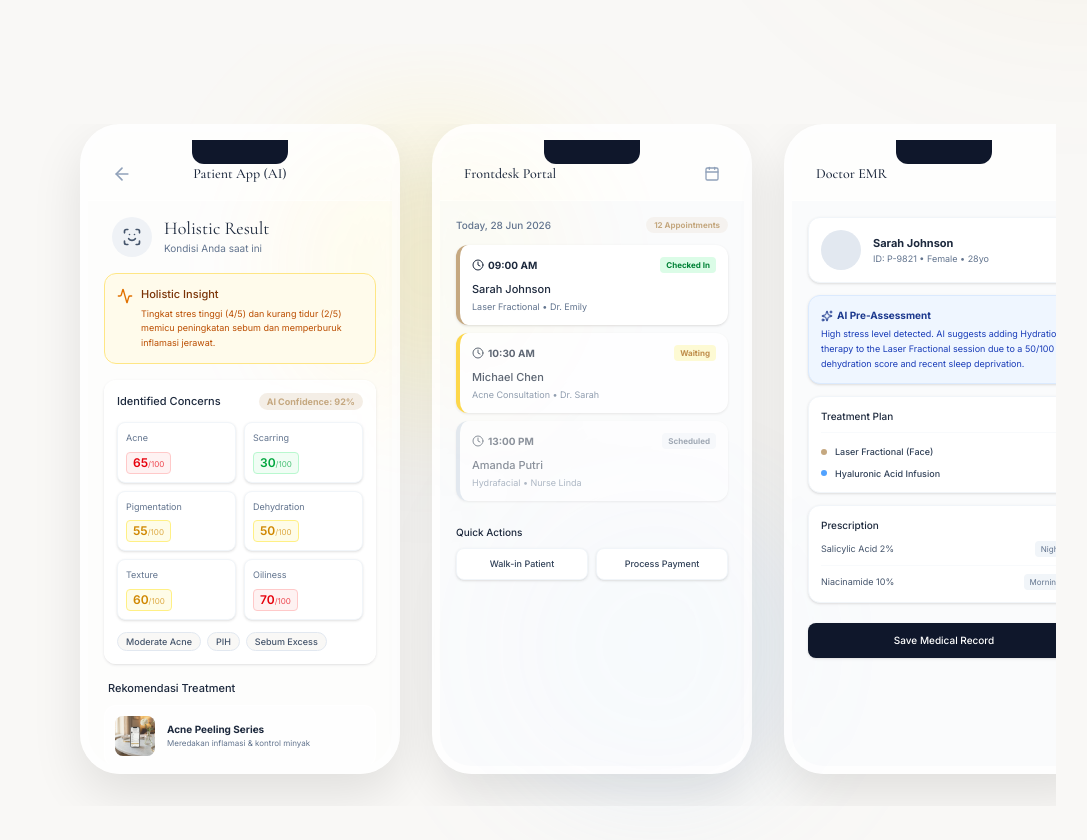
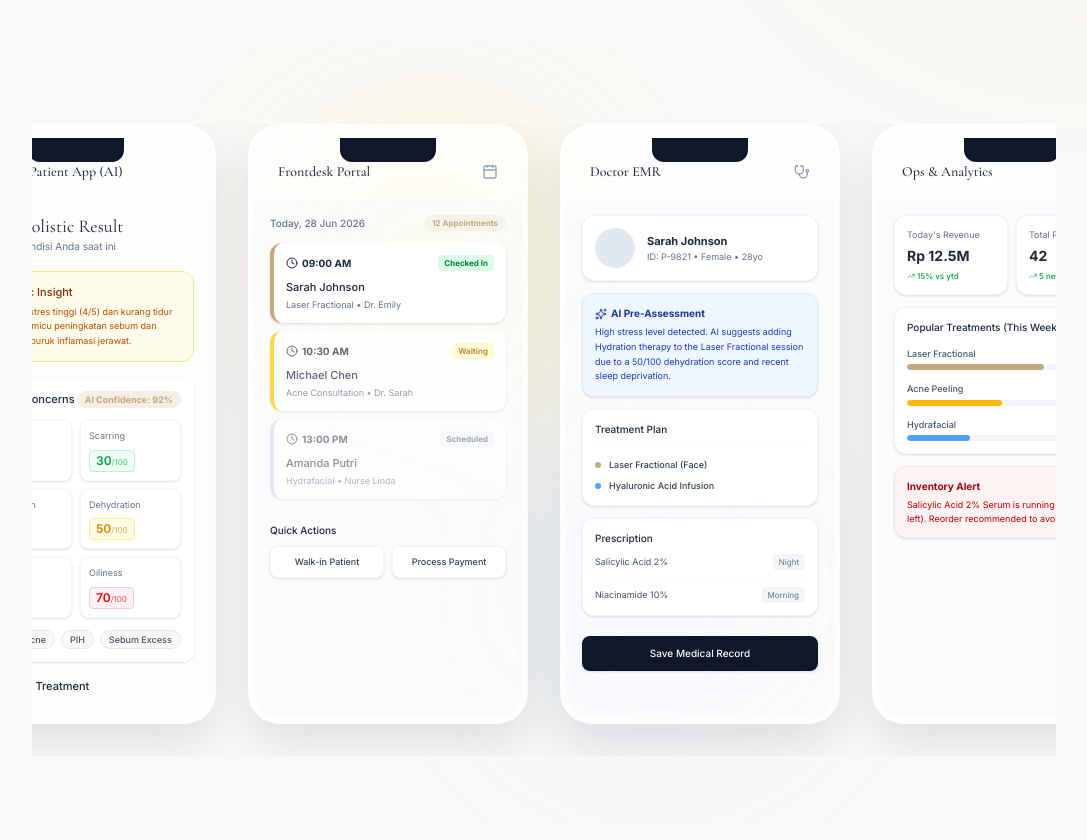
Before and after one commit to jasurddev/AuraWellness, a Next.js app: page / in a window 1280 px wide. Shown: the part 11160-12000 px from the top of the page, without its empty margins (96-1183 px from the left). Built offline with nearby package versions, Linux system fonts and the light colour scheme.

Commit message:
fix: resize mockups and reduce gap to fit 4 side-by-side on desktop

```diff
--- a/src/components/home/LiveAIScannerDemo.tsx
+++ b/src/components/home/LiveAIScannerDemo.tsx
@@ -16,7 +16,7 @@ const MockupContainer = ({ children }: { children: React.ReactNode }) => (
     initial={{ opacity: 0, y: 20 }}
     whileInView={{ opacity: 1, y: 0 }}
     viewport={{ once: true, margin: "-100px" }}
-    className="relative w-[320px] shrink-0 bg-white/70 backdrop-blur-2xl rounded-[2.5rem] overflow-hidden shadow-[0_20px_50px_rgba(0,0,0,0.1)] border-[8px] border-white/50 h-[650px] flex flex-col snap-center"
+    className="relative w-[260px] lg:w-[280px] shrink-0 bg-white/70 backdrop-blur-2xl rounded-[2rem] overflow-hidden shadow-[0_20px_50px_rgba(0,0,0,0.1)] border-[6px] border-white/50 h-[560px] lg:h-[600px] flex flex-col snap-center"
   >
     <div className="absolute top-2 left-1/2 -translate-x-1/2 w-24 h-6 bg-slate-900 rounded-b-xl z-30"></div>
     {children}
@@ -262,8 +262,8 @@ export default function LiveAIScannerDemo() {
       <div className="absolute bottom-20 right-1/4 w-72 h-72 bg-blue-300/30 rounded-full mix-blend-multiply filter blur-3xl opacity-70 animate-pulse" style={{ animationDelay: '2s' }}></div>
 
       {/* Container */}
-      <div className="w-full mx-auto relative z-10">
-        <div className="flex overflow-x-auto snap-x snap-mandatory gap-6 md:gap-8 px-6 md:px-12 items-center pb-8 scrollbar-hide w-full" style={{ scrollPaddingLeft: '24px' }}>
+      <div className="w-full mx-auto max-w-[1400px] relative z-10">
+        <div className="flex overflow-x-auto snap-x snap-mandatory gap-4 md:gap-6 lg:gap-8 px-4 md:px-8 lg:px-12 xl:justify-center items-center pb-8 scrollbar-hide w-full" style={{ scrollPaddingLeft: '24px' }}>
           <PatientScannerMockup />
           <FrontdeskMockup />
           <DoctorEMRMockup />
```
